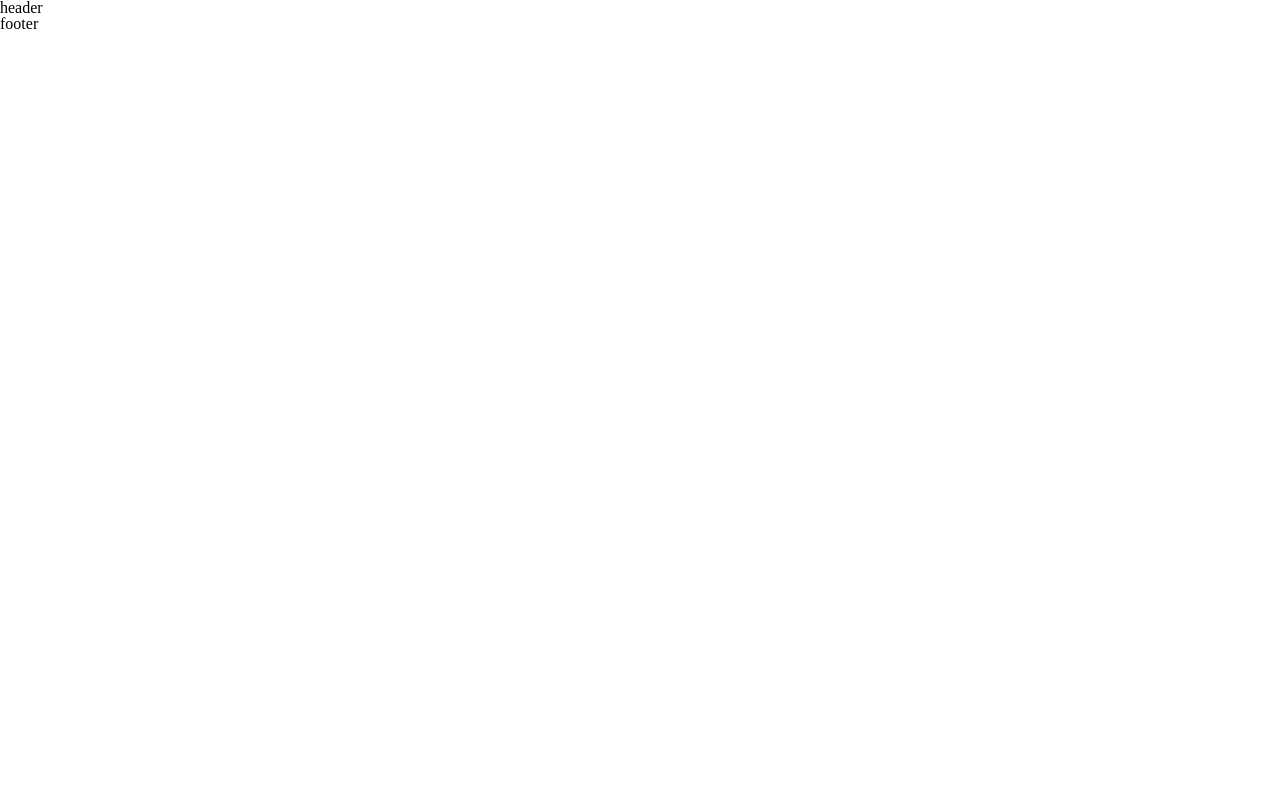
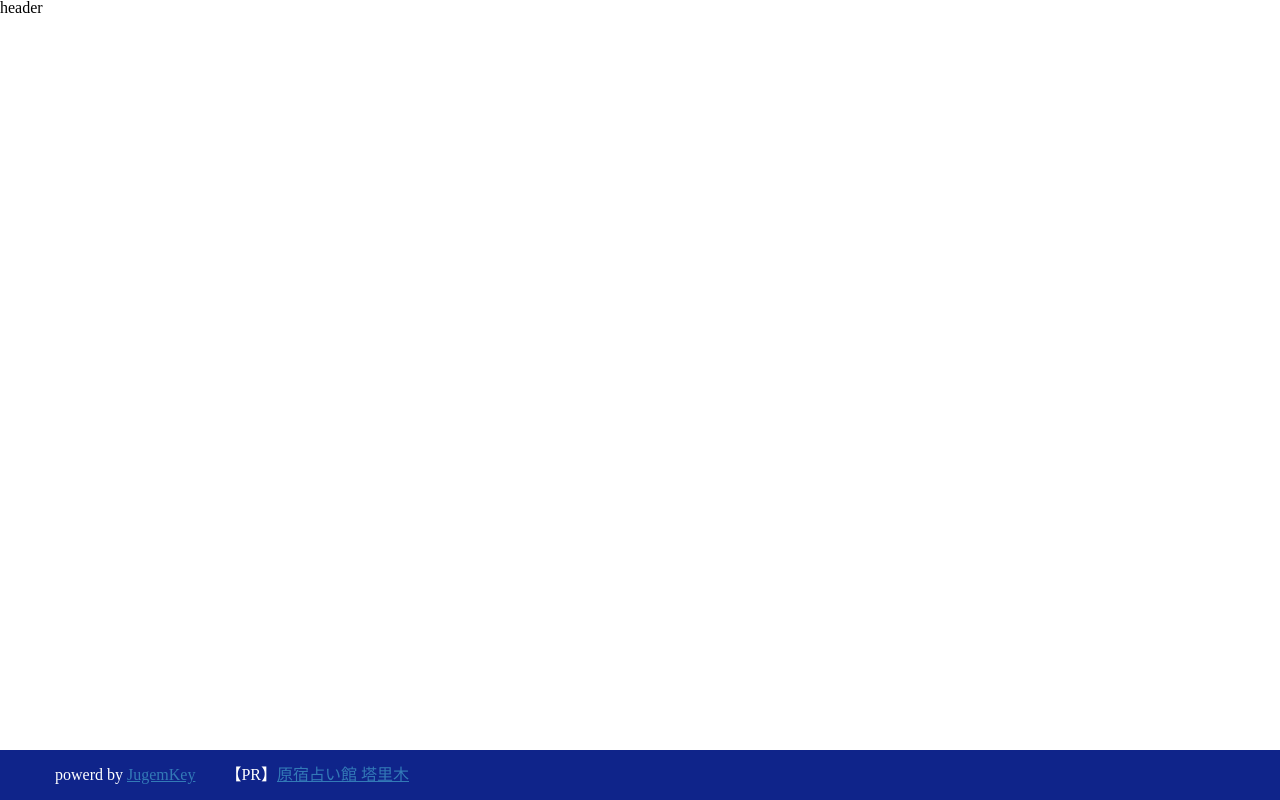
Before and after one commit to Hiromi-I/horoscope, a Vue app: page / in a window 1280 px wide. Built offline with nearby package versions, Linux system fonts and the light colour scheme.

Commit message:
Footerのスタイルを設定

```diff
--- a/src/components/AppFooter.vue
+++ b/src/components/AppFooter.vue
@@ -1,5 +1,20 @@
 <template>
-  <div>footer</div>
+  <footer class="footer">
+    <div class="footerContainer">
+      <p class="footerLink">
+        powerd by&nbsp;<a
+          href="http://jugemkey.jp/api/waf/api_free.php"
+          class="footerLinkText"
+          >JugemKey
+        </a>
+      </p>
+      <p class="footerLink">
+        【PR】<a href="http://www.tarim.co.jp/" class="footerLinkText">
+          原宿占い館 塔里木
+        </a>
+      </p>
+    </div>
+  </footer>
 </template>
 
 <script lang="ts">
@@ -8,3 +23,32 @@ import { Component, Vue } from "vue-property-decorator";
 @Component
 export default class AppFooter extends Vue {}
 </script>
+
+<style lang="scss" scoped>
+@import "../assets/styles/common";
+
+.footer {
+  background-color: $theme-color;
+  color: white;
+  height: 50px;
+  width: 100%;
+  position: fixed;
+  bottom: 0;
+}
+.footerContainer {
+  @include centeringContents();
+  display: flex;
+}
+.footerLink + .footerLink {
+  margin-left: 30px;
+}
+.footerLinkText {
+  display: inline-block;
+  color: #337ab7;
+  line-height: 50px;
+
+  &:hover {
+    color: lighten(#337ab7, 30%);
+  }
+}
+</style>
```
